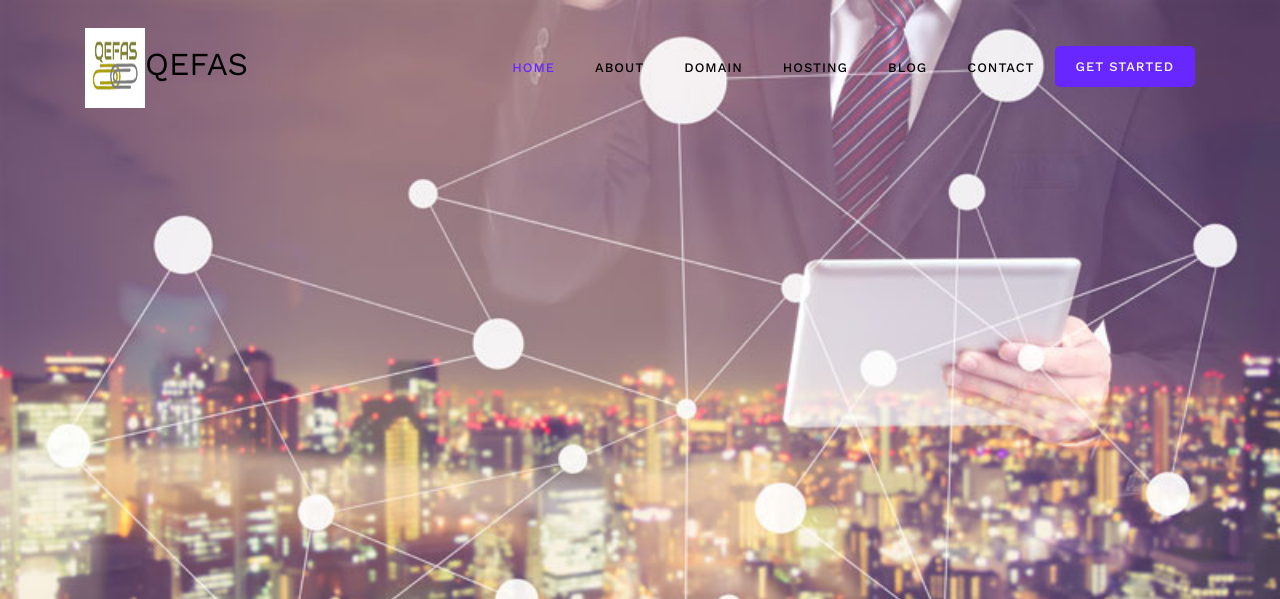
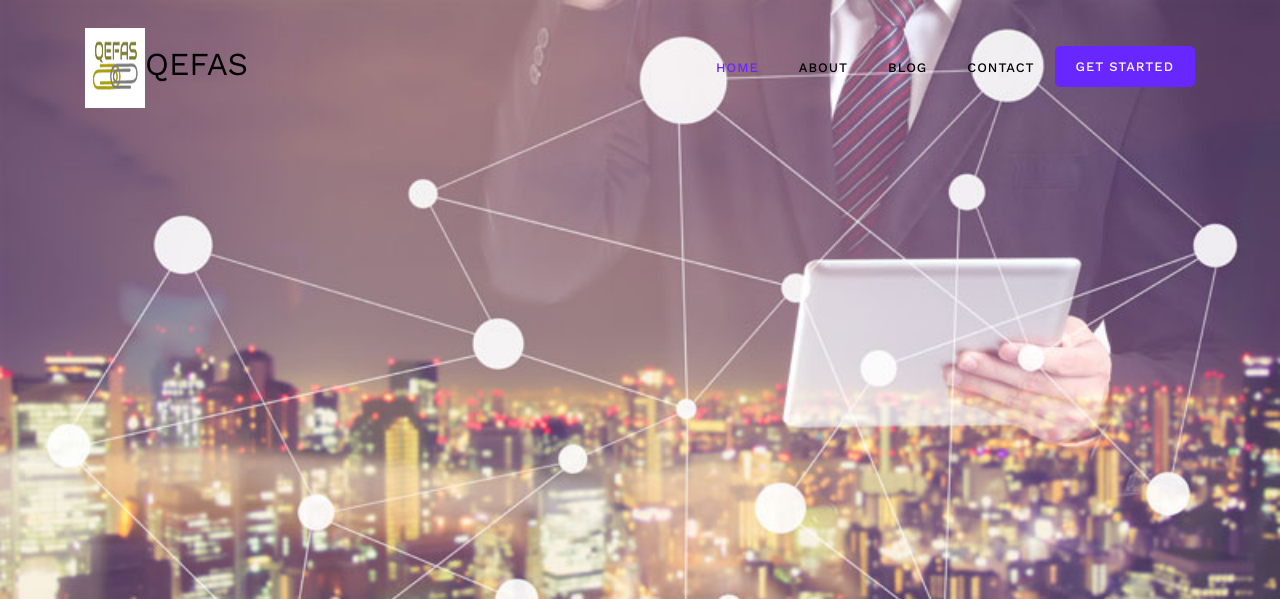
Before and after one commit to abduljeleelng/oyebanjiyusuf3.github.io, a PHP site: page /about.php in a window 1280 px wide. Shown: the top 599 px of the page. Run offline with PHP 8.4, Linux system fonts and the light colour scheme; some libraries are stand-ins or nearby versions; some web fonts are replaced.

Commit message:
pushing home and About

```diff
--- a/header.php
+++ b/header.php
@@ -10,8 +10,7 @@
 	        <ul class="navbar-nav ml-auto">
 	          <li class="nav-item active"><a href="index.php" class="nav-link">Home</a></li>
 	          <li class="nav-item"><a href="about.php" class="nav-link">About</a></li>
-	          <li class="nav-item"><a href="domain.html" class="nav-link">Domain</a></li>
-	          <li class="nav-item"><a class="nav-link" href="hosting.html">Hosting</a></li>
+
 	          <li class="nav-item"><a href="blog.html" class="nav-link">Blog</a></li>
 	          <li class="nav-item"><a href="contact.html" class="nav-link">Contact</a></li>
 	          <li class="nav-item cta"><a href="contact.html" class="nav-link"><span>Get started</span></a></li>
```
